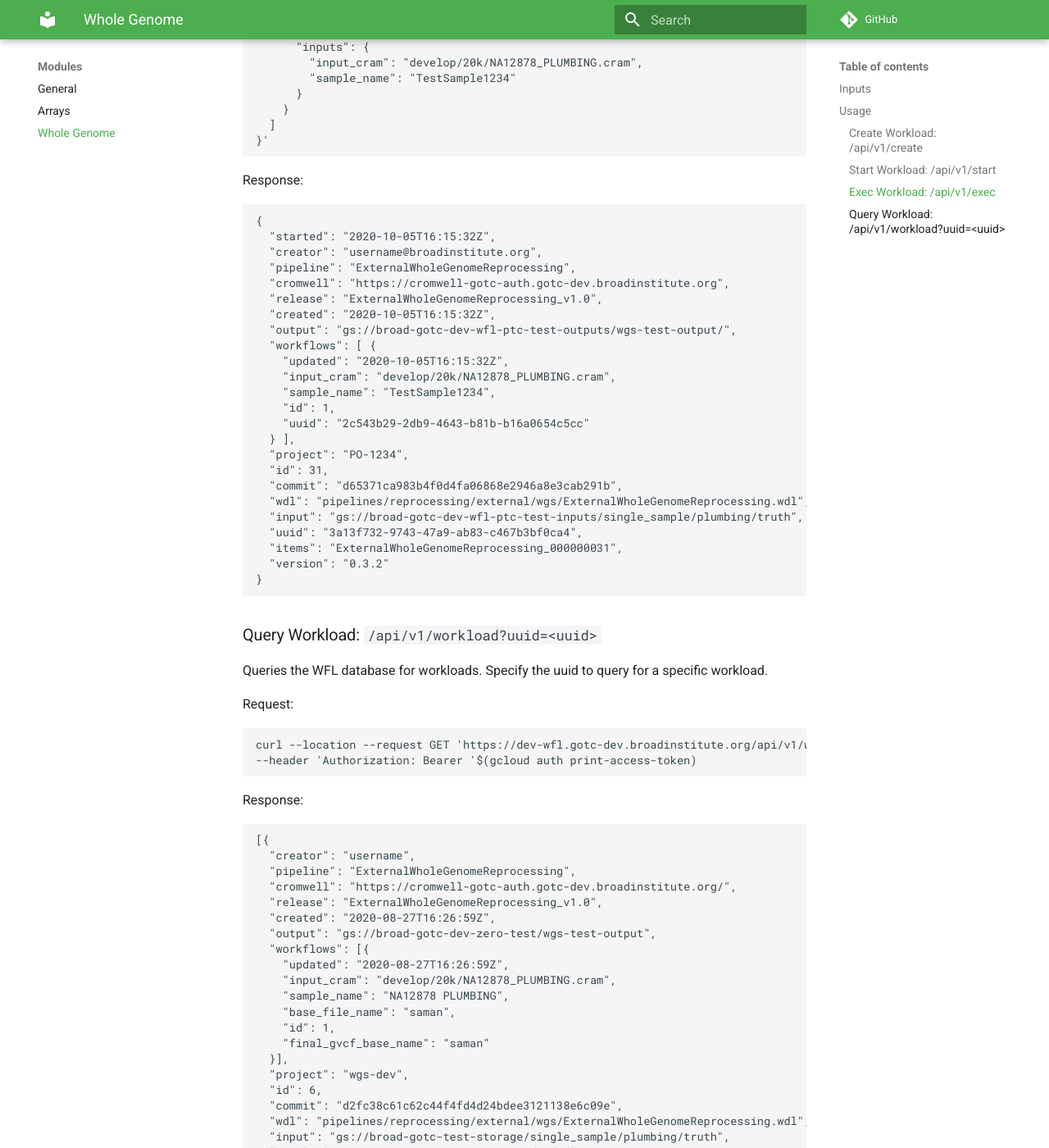
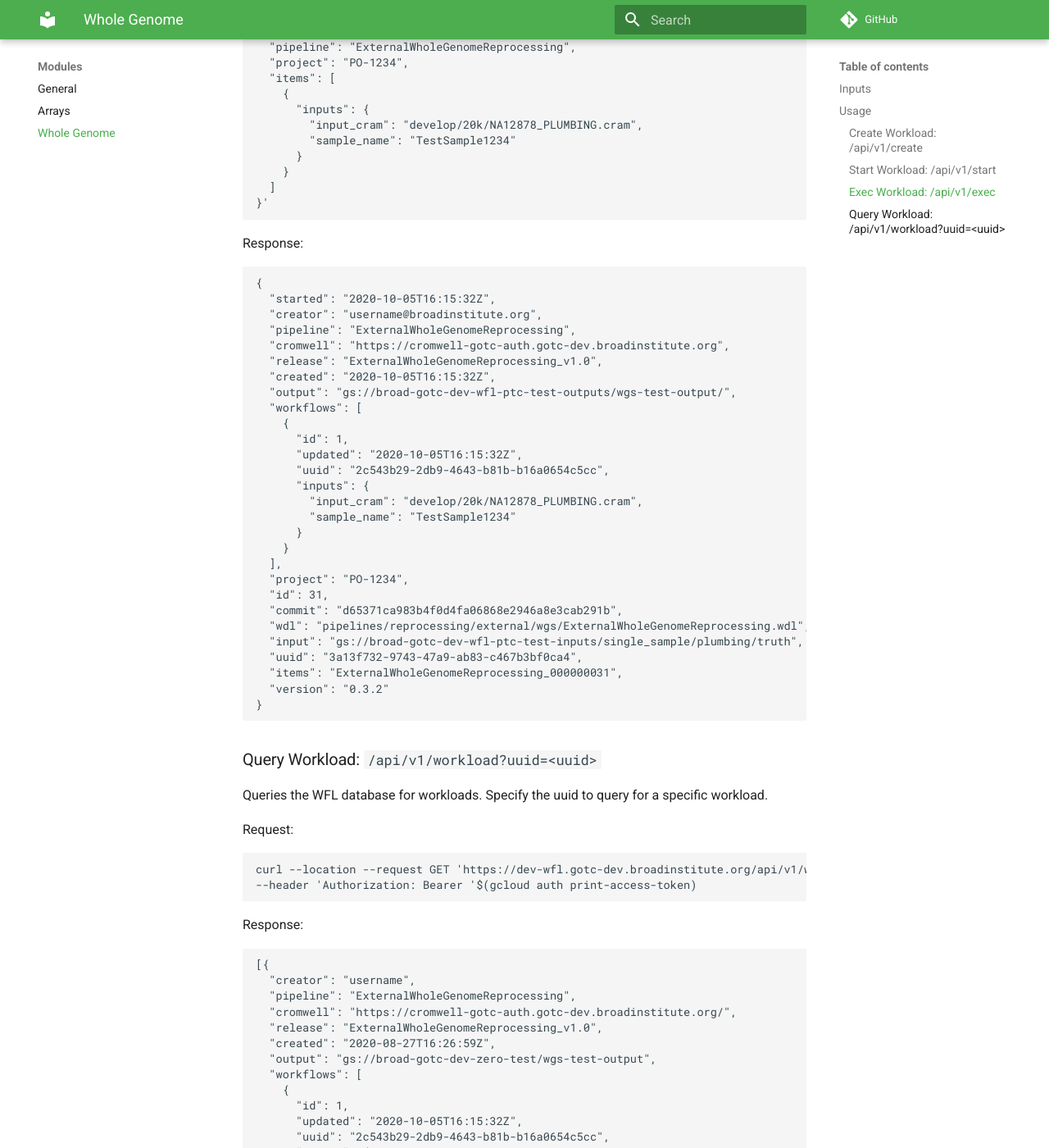
Before and after one commit to broadinstitute/wfl, an MkDocs documentation site: the page built from docs/md/dev-wgs.md, in a window 1280 px wide and 1400 px high, scrolled down 3257 px. Shown: the whole window at 82% size. Built offline with MkDocs 1.6.1 and Material for MkDocs 9.7.7, drawn with Linux system fonts in a browser that asks for light colours; comment, search, counter and statistics services are not loaded; some of the changed text lies outside the part shown.

Commit message:
Update docs to reference wgs output nesting

```diff
--- a/docs/md/dev-wgs.md
+++ b/docs/md/dev-wgs.md
@@ -126,13 +126,17 @@ Response:
   "release": "ExternalWholeGenomeReprocessing_v1.0",
   "created": "2020-10-05T15:50:01Z",
   "output": "gs://broad-gotc-dev-wfl-ptc-test-outputs/wgs-test-output/",
-  "workflows": [{
-    "updated": "2020-10-05T15:50:51Z",
-    "input_cram": "develop/20k/NA12878_PLUMBING.cram",
-    "sample_name": "TestSample1234",
-    "id": 1,
-    "uuid": "e12b2a43-2250-4e78-9261-f3d12b95d4d1"
-   }],
+  "workflows": [
+    {
+      "id": 1,
+      "updated": "2020-10-05T16:15:32Z",
+      "uuid": "2c543b29-2db9-4643-b81b-b16a0654c5cc",
+      "inputs": {
+        "input_cram": "develop/20k/NA12878_PLUMBING.cram",
+        "sample_name": "TestSample1234"
+      }
+    }
+  ],
   "project": "PO-1234",
   "id": 30,
   "commit": "d65371ca983b4f0d4fa06868e2946a8e3cab291b",
@@ -178,13 +182,17 @@ Response:
   "release": "ExternalWholeGenomeReprocessing_v1.0",
   "created": "2020-10-05T16:15:32Z",
   "output": "gs://broad-gotc-dev-wfl-ptc-test-outputs/wgs-test-output/",
-  "workflows": [ {
-    "updated": "2020-10-05T16:15:32Z",
-    "input_cram": "develop/20k/NA12878_PLUMBING.cram",
-    "sample_name": "TestSample1234",
-    "id": 1,
-    "uuid": "2c543b29-2db9-4643-b81b-b16a0654c5cc"
-  } ],
+  "workflows": [
+    {
+      "id": 1,
+      "updated": "2020-10-05T16:15:32Z",
+      "uuid": "2c543b29-2db9-4643-b81b-b16a0654c5cc",
+      "inputs": {
+        "input_cram": "develop/20k/NA12878_PLUMBING.cram",
+        "sample_name": "TestSample1234"
+      }
+    }
+  ],
   "project": "PO-1234",
   "id": 31,
   "commit": "d65371ca983b4f0d4fa06868e2946a8e3cab291b",
@@ -214,14 +222,17 @@ Response:
   "release": "ExternalWholeGenomeReprocessing_v1.0",
   "created": "2020-08-27T16:26:59Z",
   "output": "gs://broad-gotc-dev-zero-test/wgs-test-output",
-  "workflows": [{
-    "updated": "2020-08-27T16:26:59Z",
-    "input_cram": "develop/20k/NA12878_PLUMBING.cram",
-    "sample_name": "NA12878 PLUMBING",
-    "base_file_name": "saman",
-    "id": 1,
-    "final_gvcf_base_name": "saman"
-  }],
+  "workflows": [
+    {
+      "id": 1,
+      "updated": "2020-10-05T16:15:32Z",
+      "uuid": "2c543b29-2db9-4643-b81b-b16a0654c5cc",
+      "inputs": {
+        "input_cram": "develop/20k/NA12878_PLUMBING.cram",
+        "sample_name": "TestSample1234"
+      }
+    }
+  ],
   "project": "wgs-dev",
   "id": 6,
   "commit": "d2fc38c61c62c44f4fd4d24bdee3121138e6c09e",
```
